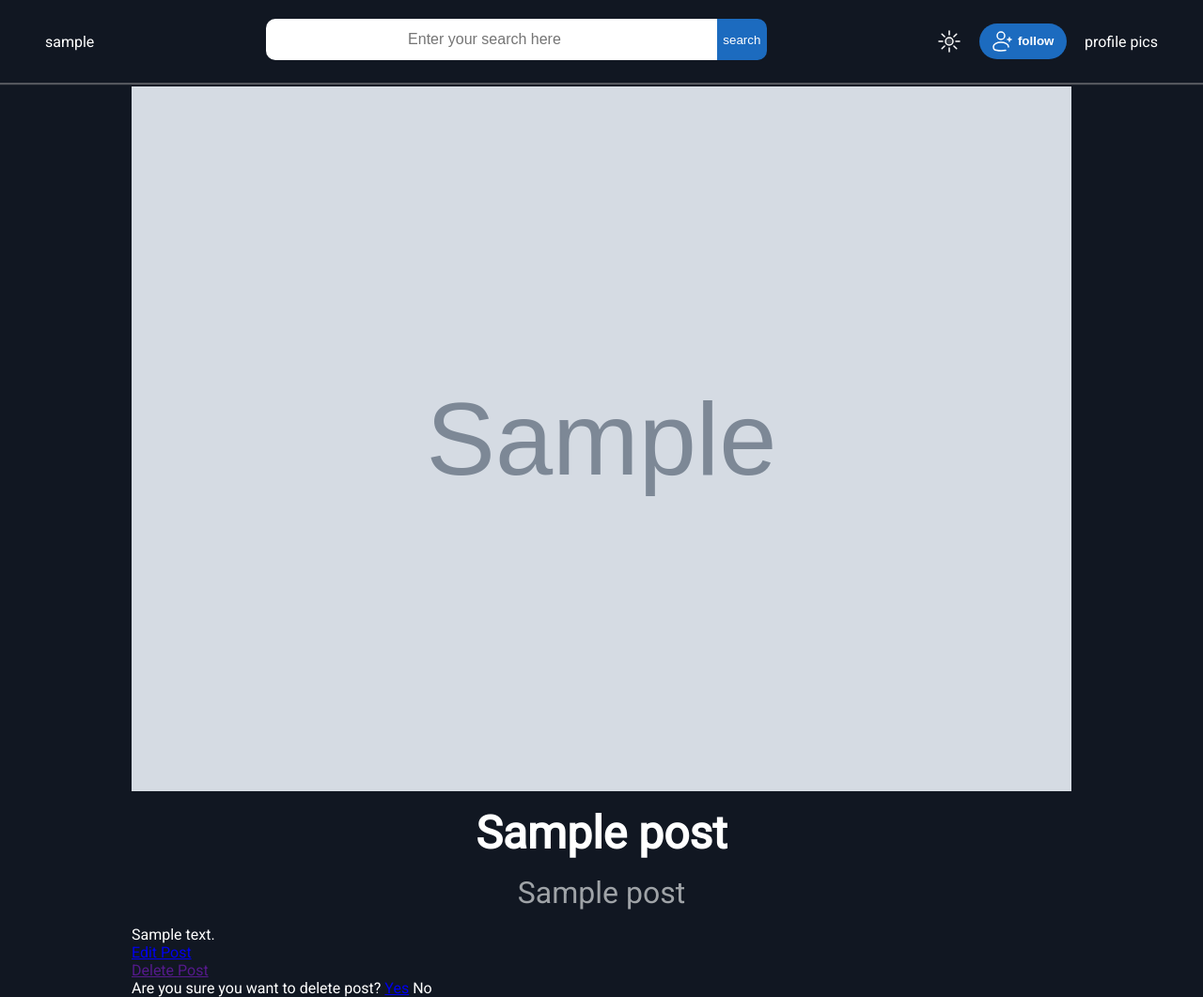
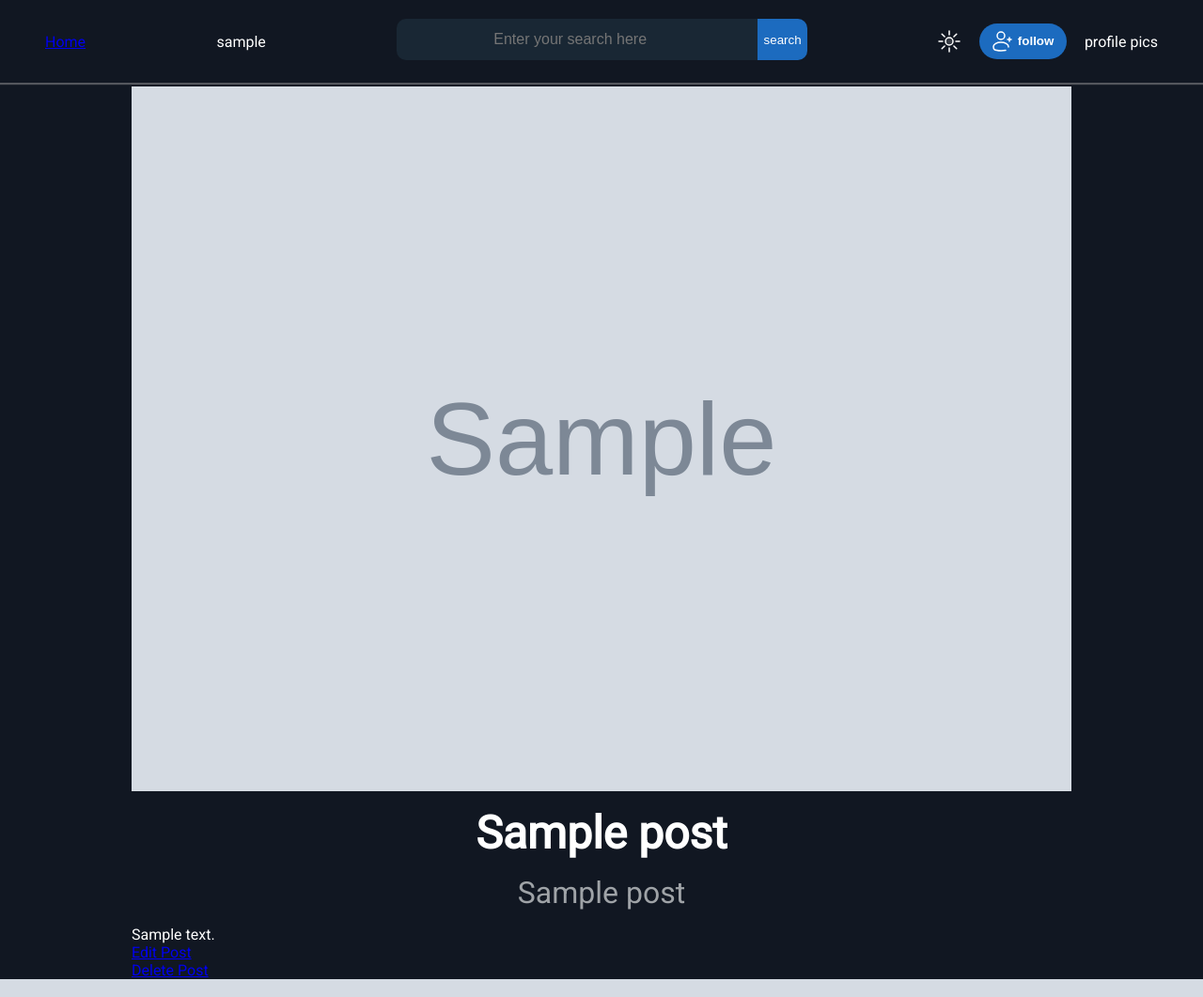
Before and after one commit to Franklyn883/Websphere-blog, a Django app: page /blogpost/00000000-0000-0000-0000-000000000001/ in a window 1280 px wide. Shown: the whole page at 94% size. Run offline with Django 4.2, Linux system fonts and the light colour scheme; a user stored in the database is signed in; tables that the repository leaves empty hold one stand-in row (values such as "Sample post"); grey boxes marked "Sample" are stand-in pictures; some libraries are stand-ins or nearby versions.

Commit message:
minor updates

```diff
--- a/blogpost/templates/blogpost/blogpost_detail.html
+++ b/blogpost/templates/blogpost/blogpost_detail.html
@@ -11,9 +11,14 @@
     href="{% static 'CSS/blogdetails.css' %}"
     onload="this.rel='stylesheet'"
 />
-{% endblock custom-css %} {% block nav %}
+{% endblock custom-css %}
+{% block script %}
+<script src="{% static 'Javascript/blogpostdetails.js' %}" defer></script>
+{% endblock script %}
+{% block nav %}
 <nav class="nav">
     <ul class="nav__items">
+        <li class="nav__item"> <a href="{%  url 'home' %}">Home</a></li>
         <li class="nav__item">
             <a class="nav__link"
                 ><div class="author">
@@ -96,12 +101,15 @@
     <h2 class="post-subtitle">{{ post.subtitle }}</h2>
     <div class="post-content">{{post.content|safe}}</div>
 </section>
-{% if post.author == user %}
+
+
+<div class="update-delete">
+    {% if post.author == user %}
 <div> <a href="{% url 'update_blogpost' pk=post.pk %}">Edit Post</a></div>
-<div><a href=""> Delete Post</a></div>
-<div class="delete-confirmation"> Are you sure you want to delete post?
-    <a href="{% url 'delete_blogpost' pk=post.pk %}">Yes</a>
-   <a>No</a>
+
+    <a href="{% url 'delete_blogpost' pk=post.pk %}">Delete Post</a>
+
+{% endif %}
 </div>
-{% endif %}
+
 {% endblock content %}
--- a/blogpost/views.py
+++ b/blogpost/views.py
@@ -65,11 +65,14 @@
 
 class BlogpostUpdateView(LoginRequiredMixin, UpdateView):
     ''' Update blogpost'''
-    model = Post
-    fields=['title','subtitle','cover_img','content','categories']
+    form_class = PostForm
+    queryset = Post.objects.all()
     template_name = 'blogpost/blogpost_update.html'
 
 class BlogpostDeleteView(LoginRequiredMixin, DeleteView):
     '''Delete blogpost'''
     model = Post
     success_url = reverse_lazy('home')
+
+class AuthorBlogpostList(LoginRequiredMixin, ListView):
+    '''Render all blogpost related to a user'''
--- a/static/CSS/blogcontent.css
+++ b/static/CSS/blogcontent.css
@@ -1,3 +1,20 @@
+:root {
+    --primary-color: #45a5f5;
+    --darker-primary-color: #1c6bbf;
+    --primary-opacity: rgba(69, 165, 245, 0.5);
+    --secondary-color: #4caf50;
+    --darker-secondary-color: #357a35;
+    --secondary-opacity: rgba(76, 175, 80, 0.5);
+    --tertiary-color: #e91e63;
+    --darker-tertiary-color: #ad1457;
+    --tertiary-opacity: rgba(233, 30, 99, 0.5);
+    --background-color: #192734;
+    --background-color2: #111722;
+    --header-font: "Montserrat", sans-serif;
+    --font: "Roboto", sans-serif;
+    --border:1px solid  white;
+}
+
 .post-title,
 .post-subtitle {
     margin: 1rem 0;
@@ -33,7 +50,7 @@
 
 /* Apply styles to links inside the content */
 .post-content a span{
-    color: #007bff!important;
+    color:var(--darker-primary-color)!important;
     text-decoration: none;
 }
 
@@ -56,7 +73,7 @@
 
 /* Apply styles to blockquotes inside the content */
 .post-content blockquote {
-    border-left: 2px solid #007bff;
+    border-left: 2px solid var(--darker-primary-color);
     padding-left: 1em;
     margin: 0;
 }
--- a/static/CSS/blogdetails.css
+++ b/static/CSS/blogdetails.css
@@ -32,8 +32,11 @@
     outline: none;
     text-align: center;
     font-size: 1rem;
-    width:30rem;
+    width:30vw;
+    background-color: var(--background-color);
+    color: #ccc;
 }
+
 .post-details{
    margin-top: 4px;
 }
@@ -63,4 +66,6 @@
     margin-top: 4px;
     font-weight: bolder;
 }
-x
+.delete-confirmation{
+    display: none;
+}
--- a/static/Javascript/blogpost.js
+++ b/static/Javascript/blogpost.js
@@ -41,6 +41,3 @@
 addCoverBtn.addEventListener('click', ()=>{
     coverImg.classList.remove('hidden')
 })
-
-const tags = document.getElementById('id_tags')
-tags.placeholder ='enter comma separated tags'
--- /dev/null
+++ b/static/Javascript/blogpostdetails.js
@@ -0,0 +1,8 @@
+'USE STRICT'
+console.log('Javascript here from blog')
+
+revealDeleteBtn = document.querySelector('.btn--delete');
+showConfirmation = document.querySelector('.delete-confirmation');
+revealDeleteBtn.addEventListener('click',()=>{
+showConfirmation.style.display = 'block'
+})
```
Also changed, not shown: blogpost/templates/blogpost/post_confirm_delete.html (added, +10 -0 lines), media/post_covers/Add_a_subheading_1.png (added).
